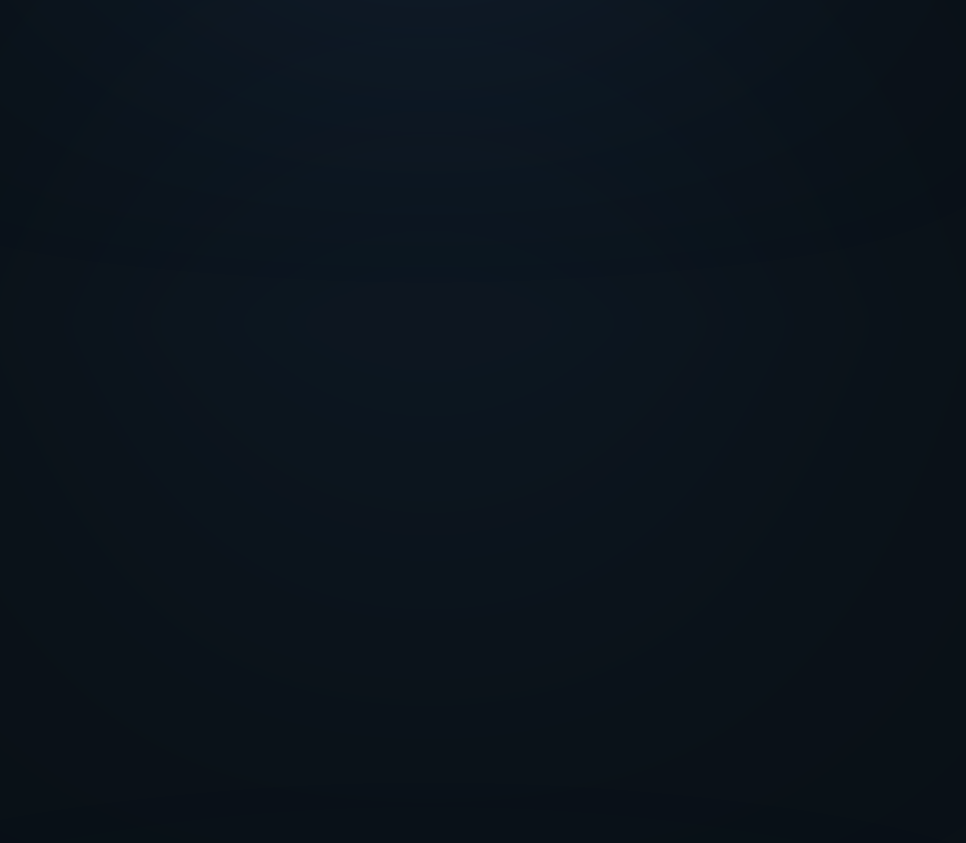
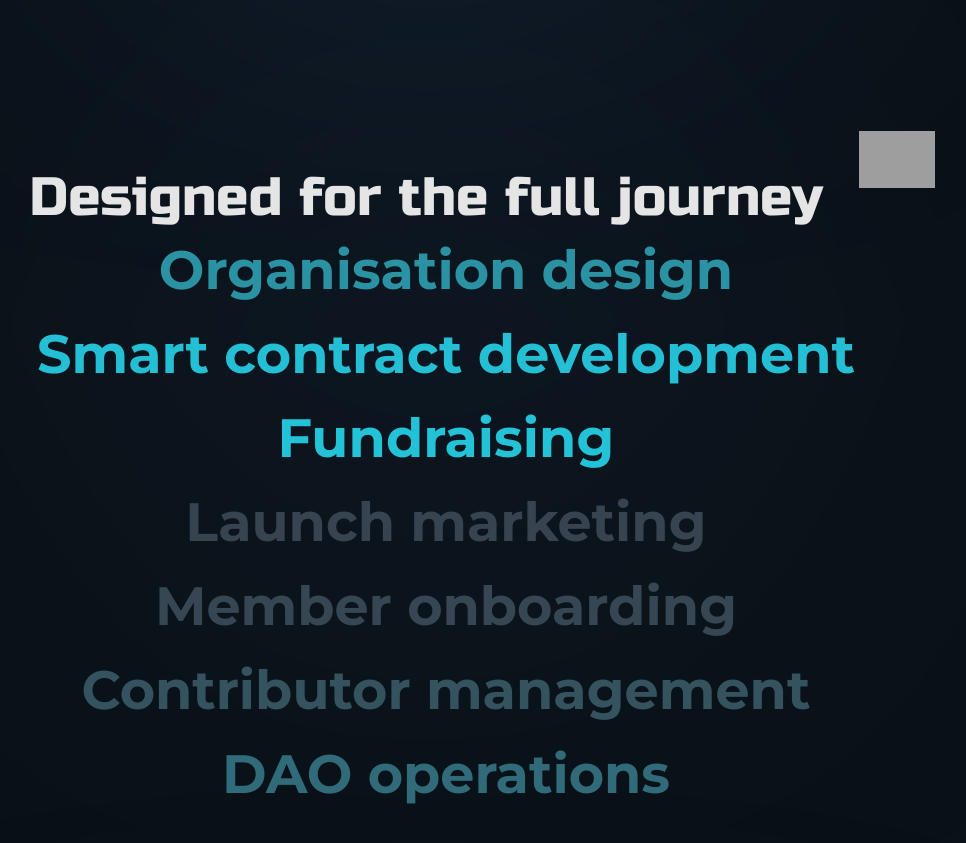
Before and after one commit to Exportqq/Superdao, a Nuxt app: page / in a window 1280 px wide. Shown: the part 1740-2583 px from the top of the page, without its empty margins (194-1160 px from the left). Built offline with nearby package versions, Linux system fonts and the light colour scheme; grey boxes are pictures that could not be loaded.

Commit message:
superdao

```diff
--- a/app.vue
+++ b/app.vue
@@ -217,6 +217,33 @@
           </div>
         </div>
       </div>
+
+      <div class="container-middle">
+        <div class="container-middle-txt">
+          <p>Designed for the full journey</p>
+        </div>
+        <div class="container-middle-star-img-navigation">
+          <img class="container-middle-star-img" src="public/star_middle.svg">
+        </div>
+        <div class="container-middle-setting">
+          <div>
+            <p class="cont-middle-txt">Designed</p>
+            <img class="container-middle-star-img" src="public/star_middle.svg">
+          </div>
+          <div>
+            <p class="container-middle-txt-two">for the full journey</p>
+          </div>
+        </div>
+      </div>
+      <div class="container-middle-imformation">
+        <p class="middle-imformation-txt">Organisation design</p>
+        <p class="middle-imformation-txt">Smart contract development</p>
+        <p class="middle-imformation-txt">Fundraising</p>
+        <p class="middle-imformation-txt">Launch marketing</p>
+        <p class="middle-imformation-txt">Member onboarding</p>
+        <p class="middle-imformation-txt">Contributor management</p>
+        <p class="middle-imformation-txt">DAO operations</p>
+      </div>
     </div>
   </div>
 </template>
@@ -382,6 +409,7 @@ button {
 }
 
 .container {
+  height: auto;
   display: flex;
   margin: 240px 0px 0px 0px;
   flex-direction: column;
@@ -511,6 +539,75 @@ button {
   justify-content: center;
 }
 
+.container-middle {
+  margin: 183px 0px 0px 0px;
+  display: flex;
+  justify-content: center;
+  height: auto;
+}
+
+.container-middle-txt {
+  color: rgb(229, 229, 229);
+  width: auto;
+  height: 80px;
+  font-family: 'Russo One';
+  font-size: 54px;
+  font-weight: 400;
+  line-height: 80px;
+  letter-spacing: 0px;
+  text-align: center;
+  float: left;
+  margin: 27px 36px 0px 72px;
+}
+
+.container-middle-star-img {
+  width: 76.17px;
+  height: 57px;
+}
+
+.container-middle-star-img-navigation {
+  float: left;
+}
+
+.container-middle-setting {
+  display: none;
+}
+
+.container-middle-imformation {
+  gap: 20px;
+  display: grid;
+  justify-content: center;
+}
+
+.middle-imformation-txt {
+  color: rgb(55, 66, 77);
+  font-family: 'Montserrat';
+  font-size: 54px;
+  font-weight: 700;
+  line-height: 64px;
+  letter-spacing: 0px;
+  text-align: center;
+  height: 64px;
+  animation: highlight 14s infinite;
+  transition: color 0.3s ease;
+}
+
+.middle-imformation-txt:nth-child(1) { animation-delay: 0s; }
+.middle-imformation-txt:nth-child(2) { animation-delay: -12s; }
+.middle-imformation-txt:nth-child(3) { animation-delay: -10s; }
+.middle-imformation-txt:nth-child(4) { animation-delay: -8s; }
+.middle-imformation-txt:nth-child(5) { animation-delay: -6s; }
+.middle-imformation-txt:nth-child(6) { animation-delay: -4s; }
+.middle-imformation-txt:nth-child(7) { animation-delay: -2s; }
+
+@keyframes highlight {
+  0%, 100% {
+    color: rgb(55, 66, 77);
+  }
+  10%, 14.3% {
+    color: rgb(35, 201, 222);
+  }
+}
 @media (min-width: 769px) and (max-width: 1260px) {
   * {
     margin: 0px;
@@ -778,6 +875,38 @@ button {
     height: 336px;
     display: flex;
     justify-content: center;
+  }
+  .container-middle {
+    margin: 110px 0px 0px 0px;
+    display: flex;
+    justify-content: center;
+  }
+
+  .container-middle-txt {
+    color: rgb(255, 255, 255);
+    font-family: 'Russo One';
+    font-size: 36px;
+    font-weight: 400;
+    line-height: 43px;
+    letter-spacing: 0px;
+    text-align: center;
+    height: 43px;
+    width: auto;
+    float: left;
+    margin: 23px 27px 0px 54px;
+  }
+
+  .container-middle-star-img {
+    width: 50px;
+    height: 37px;
+  }
+
+  .container-middle-star-img-navigation {
+    float: left;
+  }
+
+  .container-middle-setting {
+    display: none;
   }
 }
 
@@ -1261,5 +1390,59 @@ button {
     display: flex;
     justify-content: center;
   }
+
+  .container-middle {
+    margin: 85px 0px 0px 0px;
+    display: flex;
+    justify-content: center;
+  }
+
+  .container-middle-txt {
+    display: none;
+  }
+
+  .cont-middle-txt {
+    color: rgb(255, 255, 255);
+    font-family: 'Russo One';
+    font-size: 28px;
+    font-weight: 400;
+    line-height: 36px;
+    letter-spacing: 0px;
+    text-align: center;
+    width: auto;
+    height: 40px;
+    float: left;
+    margin: 15px 20px 0px 40px;
+  }
+
+  .container-middle-txt-two {
+    color: rgb(255, 255, 255);
+    font-family: 'Russo One';
+    font-size: 28px;
+    font-weight: 400;
+    line-height: 36px;
+    letter-spacing: 0px;
+    text-align: center;
+    width: auto;
+    height: 40px;
+    float: left;
+    margin: 6px 0px 0px 0px;
+  }
+
+  .container-middle-star-img {
+    width: 29px;
+    height: 21.7px;
+  }
+
+  .container-middle-star-img-navigation {
+    float: left;
+    display: none;
+  }
+
+  .container-middle-setting {
+    height: 87px;
+    display: grid;
+    justify-items: center;
+  }
 }
 </style>
```
Also changed, not shown: public/star_middle.svg (added).
